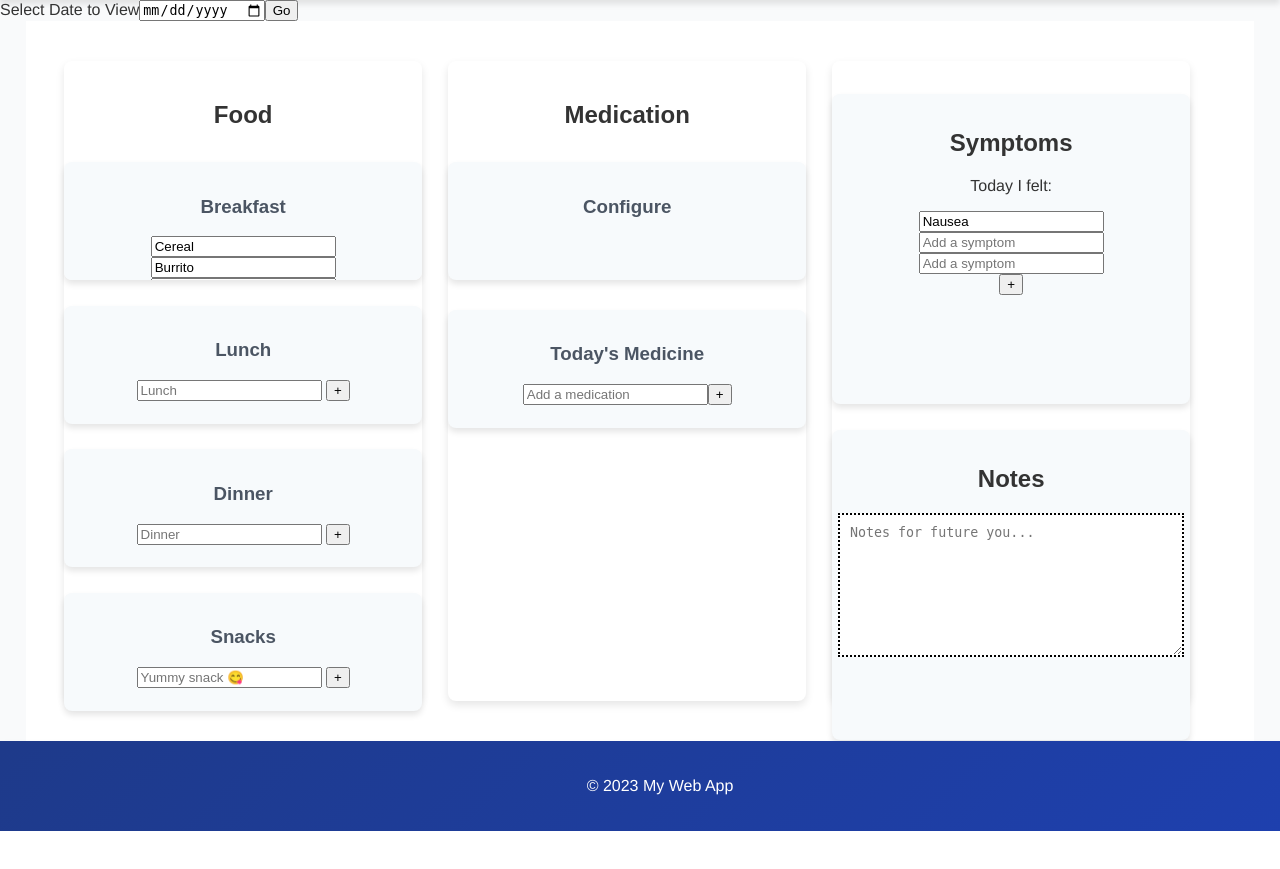
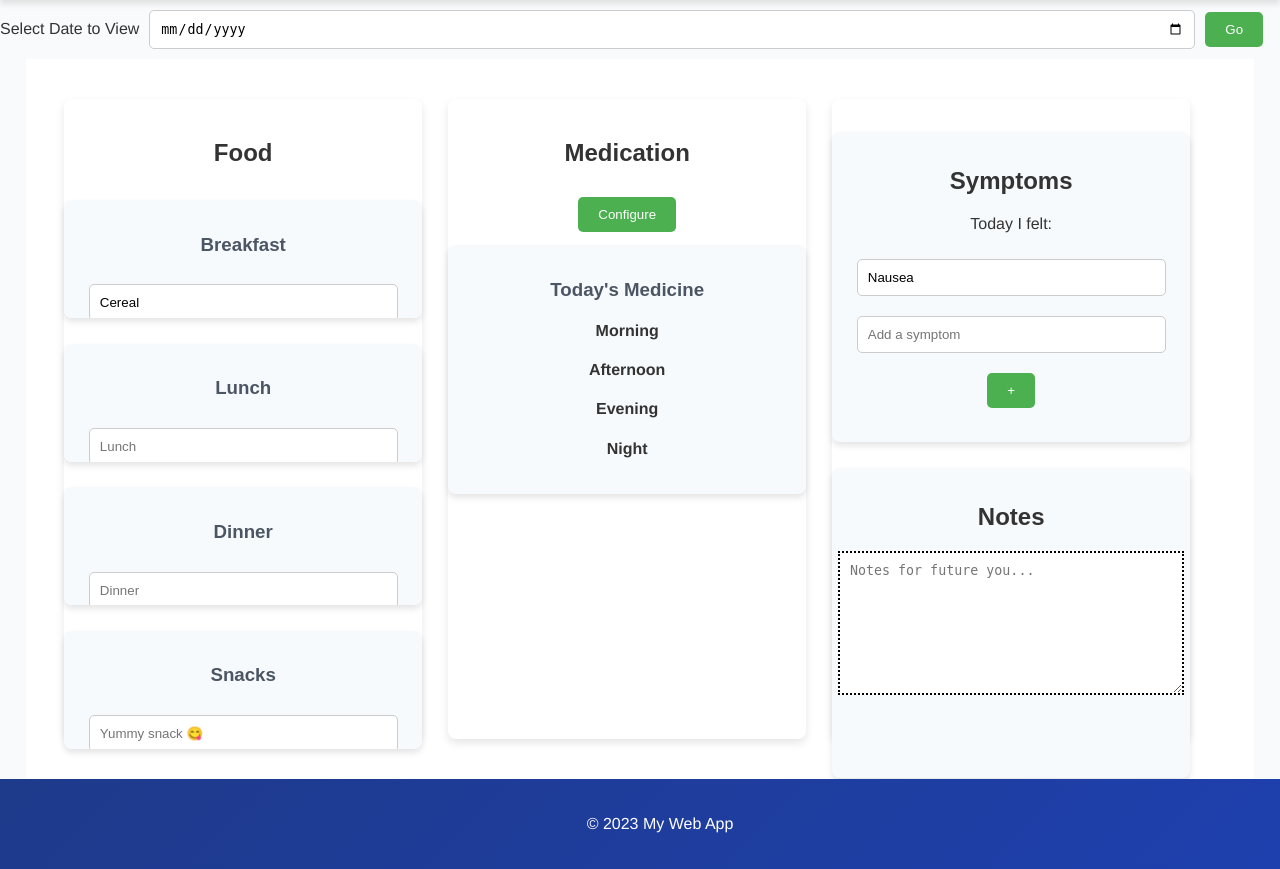
Before and after one commit to YoussefWindy/SChIBDI, a Flask app: page /dashboard in a window 1280 px wide. Shown: the part 77-946 px from the top of the page. Before the commit the page ends 908 px from the top, so only its background shows below. Run offline with Flask 2, Linux system fonts and the light colour scheme.

Commit message:
Dashboard

```diff
--- a/backend/static/js/dashboard.js
+++ b/backend/static/js/dashboard.js
@@ -1,52 +1,78 @@
+document.body.onload = (e) => {
+	if (window.location.href.indexOf("?") !== -1) {
+		const url = window.location.href;
+		const base_index = url.indexOf("=") + 1
+		document.getElementById("date_picker").value = url.slice(base_index, base_index + 4) + "-" + url.slice(base_index + 4, base_index + 6) + "-" + url.slice(base_index + 6);
+	}
+}
+
 const pick_date = document.getElementById("date");
 pick_date.addEventListener("click", function (e) {
-	let date = document.getElementById("date_picker").value;
-	while (date.indexOf("-") !== -1) {
-		date = date.slice(0, date.indexOf("-")) + date.slice(date.indexOf("-") + 1);
+	const url = window.location.href;
+	const date = document.getElementById("date_picker").value;
+	let new_date;
+	if (!date.startsWith("yyy")) {
+		new_date = date.replace("-", "");
+		console.log(url.indexOf("?"))
+		if (url.indexOf("?") !== -1) {
+			window.location.href = url.slice(0, url.indexOf("=") + 1) + new_date;
+		} else {
+			window.location.href = url + "?date=" + new_date;
+		}
 	}
-	window.location.href += "?date=" + date;
 });
 
 const breakfast = document.getElementById("break-add");
 breakfast.addEventListener("click", function (e) {
-
+	const breakfast_inputs = document.getElementById("breakfast-inputs");
+	const new_input = document.createElement("input");
+	new_input.type = "text";
+	new_input.classList.add("breakfast");
+	new_input.name = "breakfast";
+	new_input.placeholder = "Breakfast";
+	breakfast_inputs.appendChild(document.createElement("br"));
+	breakfast_inputs.appendChild(new_input);
 });
 
 const lunch = document.getElementById("lunch-add");
 lunch.addEventListener("click", function (e) {
-	// Insert fetch function to database
+	const lunch_inputs = document.getElementById("lunch-inputs");
+	const new_input = document.createElement("input");
+	new_input.type = "text";
+	new_input.classList.add("lunch");
+	new_input.name = "lunch";
+	new_input.placeholder = "Lunch";
+	lunch_inputs.appendChild(document.createElement("br"));
+	lunch_inputs.appendChild(new_input);
 });
 
 const dinner = document.getElementById("dinner-add");
 dinner.addEventListener("click", function (e) {
-	const symptom_inputs = document.getElementById("dinner-inputs");
-	console.log(symptom_inputs)
+	const dinner_inputs = document.getElementById("dinner-inputs");
 	const new_input = document.createElement("input");
 	new_input.type = "text";
 	new_input.classList.add("dinner");
 	new_input.name = "dinner";
 	new_input.placeholder = "Dinner";
-	symptom_inputs.appendChild(document.createElement("br"));
-	symptom_inputs.appendChild(new_input);
+	dinner_inputs.appendChild(document.createElement("br"));
+	dinner_inputs.appendChild(new_input);
 });
 
 const snack = document.getElementById("snack-add");
 snack.addEventListener("click", function (e) {
-	const symptom_inputs = document.getElementById("snack-inputs");
-	console.log(symptom_inputs)
+	const snack_inputs = document.getElementById("snack-inputs");
 	const new_input = document.createElement("input");
 	new_input.type = "text";
 	new_input.classList.add("snack");
 	new_input.name = "snack";
 	new_input.placeholder = "Yummy snack 😋";
-	symptom_inputs.appendChild(document.createElement("br"));
-	symptom_inputs.appendChild(new_input);
+	snack_inputs.appendChild(document.createElement("br"));
+	snack_inputs.appendChild(new_input);
 });
 
 const symptoms = document.getElementById("sym-add");
 symptoms.addEventListener("click", function (e) {
 	const symptom_inputs = document.getElementById("sym-inputs");
-	console.log(symptom_inputs)
 	const new_input = document.createElement("input");
 	new_input.type = "text";
 	new_input.classList.add("sympts");
@@ -56,3 +82,144 @@ symptoms.addEventListener("click", function (e) {
 	symptom_inputs.appendChild(document.createElement("br"));
 	symptom_inputs.appendChild(new_input);
 });
+
+const closePopup = document.getElementById("closePopup");
+closePopup.addEventListener("click", function () {
+	medPopup.style.display = "none"; // Close pop-up
+});
+
+const saveMeds = document.getElementById("save");
+saveMeds.addEventListener("click", function (e) {
+	const medList = document.getElementById("med-list");
+	const medData = [];
+	for (let med of medList.children) {
+		medData.append
+	}
+	fetch("/save_meds", {
+		method: "POST",
+		body: JSON.stringify({
+
+		})
+	})
+	medPopup.style.display = "none";
+
+});
+
+document.getElementById("configure").addEventListener("click", function (e) {
+    const medPopup = document.getElementById("medPopup");
+	console.log(medPopup)
+    medPopup.style.display = "flex"; // Show pop-up
+	const removes = document.getElementsByClassName("med-remove");
+	for (let remove of removes) {
+		console.log(remove)
+		remove.addEventListener("click", removeMed);
+	}
+});
+
+function removeMed() {
+	const parent = this.parentElement;
+	parent.remove();
+}
+
+// Update your JavaScript code
+const medList = document.querySelector('.med-list');
+const addMedButton = document.getElementById('med-add');
+
+function createMedicationItem(medication, time) {
+	const medItem = document.createElement('div');
+	medItem.className = 'med-item';
+
+	const medItemContent = document.createElement('div');
+	medItemContent.className = 'med-item-content';
+
+	const medName = document.createElement('span');
+	medName.className = 'med-name';
+	medName.textContent = medication;
+
+	const medTime = document.createElement("span");
+	medTime.className = 'med-name';
+	switch (time) {
+		case 0:
+			time = "Morning";
+			break;
+		case 1:
+			time = "Afternoon";
+			break;
+		case 2:
+			time = "Evening";
+			break;
+		case 3:
+			time = "Night";
+			break;
+	}
+	medTime.textContent = time;
+
+	const removeButton = document.createElement('button');
+	removeButton.className = 'med-remove';
+	removeButton.innerHTML = '&minus;';
+
+	removeButton.addEventListener("click", removeMed);
+
+	medItemContent.appendChild(medName);
+	medItemContent.appendChild(medTime);
+	medItem.appendChild(medItemContent);
+	medItem.appendChild(removeButton);
+
+	return medItem;
+}
+
+addMedButton.addEventListener('click', function() {
+	const medInput = document.getElementById('add_med');
+	const medication = medInput.value.trim();
+	let medTime = document.getElementById('time').value;
+	medTime = medTime[0].toUpperCase() + medTime.slice(1);
+	switch (medTime) {
+		case "Morning":
+			medTime = 0;
+			break;
+		case "Afternoon":
+			medTime = 1;
+			break;
+		case "Evening":
+			medTime = 2;
+			break;
+		case "Night":
+			medTime = 3;
+			break;
+		default:
+			console.log("regex test failed")
+			return;
+	}
+	const medList = document.getElementById("med-list");
+
+	if (medication) {
+		const medItem = createMedicationItem(medication, medTime);
+		medList.appendChild(medItem);
+		medInput.value = '';
+
+
+		/*fetch('/add_medication', {
+			method: 'POST',
+			headers: {
+				'Content-Type': 'application/json',
+			},
+			body: JSON.stringify({ medication: medication })
+		})
+		.then(response => response.json())
+		.then(data => {
+			if (data.success) {
+
+			}
+		}).catch(error => console.error('Error adding medication:', error));*/
+	}
+});
+
+// Initialize existing medications
+const existingMeds = document.querySelectorAll('#medications');
+existingMeds.forEach(med => {
+	const medication = med.value;
+	const isChecked = med.checked;
+	const medItem = createMedicationItem(medication, isChecked);
+	medList.appendChild(medItem);
+	med.closest('.med-item')?.remove();
+});
--- a/backend/static/styles/dashboard.css
+++ b/backend/static/styles/dashboard.css
@@ -87,3 +87,167 @@ textarea:focus {
     outline: none; /* Remove default outline */
     background-color: #f9f9f9; /* Slightly darker background on hover/focus */
 }
+
+.popup {
+    display: none; /* Initially hidden */
+    position: fixed;
+    top: 0;
+    left: 0;
+    width: 100vw;
+    height: 100vh;
+    background-color: rgba(0, 0, 0, 0.7);
+    justify-content: center;
+    align-items: center;
+    z-index: 1000;
+}
+
+.popup-content {
+    background-color: white;
+    padding: 20px;
+    border-radius: 8px;
+    width: 400px;
+    text-align: center;
+}
+
+.medication-form {
+    margin-top: 20px;
+}
+
+input {
+    padding: 10px;
+    margin: 10px;
+    width: 80%;
+    border: 1px solid #ccc;
+    border-radius: 5px;
+}
+
+button {
+    padding: 10px 20px;
+    margin-top: 10px;
+    background-color: #4CAF50;
+    color: white;
+    border: none;
+    border-radius: 5px;
+    cursor: pointer;
+}
+
+button:hover {
+    background-color: #45a049;
+}
+
+#closePopup {
+    background-color: #f44336;
+}
+
+#closePopup:hover {
+    background-color: #da190b;
+}
+
+#medList {
+    margin-top: 15px;
+    text-align: left;
+    padding: 10px;
+    border: 1px solid #ccc;
+    border-radius: 5px;
+    height: 150px;
+    overflow-y: auto;
+}
+
+.med-container {
+    display: flex;
+    flex-direction: column;
+    align-items: center;
+    width: 100%;
+    padding: 1rem;
+}
+
+.med-header {
+    width: 100%;
+    text-align: center;
+    margin-bottom: 1rem;
+}
+
+#med-list {
+    width: 90%;
+    max-height: 60vh;
+    overflow-y: auto;
+    padding: 0.5rem;
+}
+
+.med-item {
+    display: flex;
+    align-items: center;
+    justify-content: space-between;
+    background-color: #ffffff;
+    padding: 0.75rem 1rem;
+    margin: 0.5rem 0;
+    border-radius: 8px;
+    box-shadow: 0 2px 4px rgba(0, 0, 0, 0.1);
+    transition: all 0.2s ease;
+}
+
+.med-item:hover {
+    box-shadow: 0 4px 6px rgba(0, 0, 0, 0.15);
+}
+
+.med-item-content {
+    display: flex;
+    align-items: center;
+    flex: 1;
+}
+
+.med-checkbox {
+    margin-right: 1rem;
+}
+
+.med-name {
+    flex: 1;
+    margin: 0 1rem;
+}
+
+.med-remove {
+    background-color: #ff4444;
+    color: white;
+    border: none;
+    border-radius: 4px;
+    width: 28px;
+    height: 28px;
+    font-size: 1.2rem;
+    cursor: pointer;
+    display: flex;
+    align-items: center;
+    justify-content: center;
+    transition: background-color 0.2s ease;
+}
+
+.med-remove:hover {
+    background-color: #cc0000;
+}
+
+.med-input-group {
+    display: flex;
+    align-items: center;
+    width: 90%;
+    margin-top: 1rem;
+    gap: 0.5rem;
+}
+
+.med-input-group input {
+    flex: 1;
+    padding: 0.75rem;
+    border: 1px solid #ddd;
+    border-radius: 8px;
+    font-size: 1rem;
+}
+
+.med-input-group button {
+    padding: 0.75rem 1rem;
+    border-radius: 8px;
+    font-size: 1rem;
+}
+
+input[type="checkbox"] {
+	width: 30px;
+	padding: 0px;
+	margin: 0;
+}
--- a/backend/templates/dashboard.html
+++ b/backend/templates/dashboard.html
@@ -20,55 +20,91 @@
 				<h2>Food</h2>
 				<div class="sub-item" id="breakfst">
 					<h3>Breakfast</h3>
+					<div id="breakfast-inputs">
 						{% for breakky in breakkies %}
-						<input type="text" name="breakfast" value={{breakky}} placeholder="Breakfast" class="breakfast">
+							<input type="text" name="breakfast" value="{{breakky}}" placeholder="Breakfast" class="breakfast">
 						{% endfor %}
 						<input type="text" name="breakfast" placeholder="Breakfast" id="breakfast" class="breakfast">
+					</div>
 					<button id="break-add">+</button>
 				</div>
 				<div class="sub-item" id="lunch">
 					<h3>Lunch</h3>
+					<div id="lunch-inputs">
 						{% for lunchy in lunchies %}
-						<input type="text" name="lunch" value={{lunchy}} placeholder="Lunch" class="lunch">
+							<input type="text" name="lunch" value="{{lunchy}}" placeholder="Lunch" class="lunch">
 						{% endfor %}
 						<input type="text" name="lunch" placeholder="Lunch" class="lunch">
+					</div>
 					<button id="lunch-add">+</button>
 				</div>
 				<div class="sub-item" id="dinner">
 					<h3>Dinner</h3>
+					<div id="dinner-inputs">
 						{% for dinny in dinnies %}
-						<input type="text" name="dinner" value={{dinny}} placeholder="Dinner" class="dinner">
+							<input type="text" name="dinner" value="{{dinny}}" placeholder="Dinner" class="dinner">
 						{% endfor %}
 						<input type="text" name="dinner" placeholder="Dinner" class="dinner">
+					</div>
 					<button id="dinner-add">+</button>
 				</div>
 				<div class="sub-item" id="snacks">
 					<h3>Snacks</h3>
+					<div id="snack-inputs">
 						{% for snacky in snackies %}
-						{% if loop.index > 3 %}
-							<input type="text" name="snack" value={{snacky}} placeholder="snack" class="snack">
-						{% endif %}
+							<input type="text" name="snack" value="{{snacky}}" placeholder="Yummy snack 😋" class="snack">
 						{% endfor %}
 						<input type="text" name="snack" placeholder="Yummy snack 😋" class="snack">
+					</div>
 					<button id="snack-add">+</button>
 				</div>
 			</div>
 			<div class="col" id="meds">
 				<h2>Medication</h2>
 				<div class="med-inputs">
-					<div class="sub-item" id="configure">
-						<h3>Configure</h3>
-					</div>
+					<button id="configure">Configure</button>
 					<div class="sub-item" id="meds">
 						<h3>Today's Medicine</h3>
+						<h4>Morning</h4>
 						{% for med in meds %}
+							{% if med[2] == "Morning" %}
 								{% if med[1] %}
-								<input type="checkbox" name="meds" value={{med}} checked id="medications">
+									<input type="checkbox" name="meds" id="{{med[0]}}" class="meds" value="{{med[0]}}" checked id="medications"><label for="{{med}}">{{med[0]}}</label>
 								{% else %}
-								<input type="checkbox" name="meds" value={{med}} id="medications">
+									<input type="checkbox" name="meds" id="{{med[0]}}" class="meds" value="{{med}}" id="medications"><label for="{{med}}">{{med[0]}}</label>
+								{% endif %}
 							{% endif %}
 						{% endfor %}
-						<input type="text" name="meds" placeholder="Add a medication" id="add_med"><button id="med-add">+</button>
+						<h4>Afternoon</h4>
+						{% for med in meds %}
+							{% if med[2] == "Afternoon" %}
+								{% if med[1] %}
+									<input type="checkbox" name="meds" id="{{med[0]}}" class="meds" value="{{med[0]}}" checked id="medications"><label for="{{med}}">{{med[0]}}</label>
+								{% else %}
+									<input type="checkbox" name="meds" id="{{med[0]}}" class="meds" value="{{med}}" id="medications"><label for="{{med}}">{{med[0]}}</label>
+								{% endif %}
+							{% endif %}
+						{% endfor %}
+						<h4>Evening</h4>
+						{% for med in meds %}
+							{% if med[2] == "Evening" %}
+								{% if med[1] %}
+									<input type="checkbox" name="meds" id="{{med[0]}}" class="meds" value="{{med[0]}}" checked id="medications"><label for="{{med}}">{{med[0]}}</label>
+								{% else %}
+									<input type="checkbox" name="meds" id="{{med[0]}}" class="meds" value="{{med}}" id="medications"><label for="{{med}}">{{med[0]}}</label>
+								{% endif %}
+							{% endif %}
+						{% endfor %}
+						<h4>Night</h4>
+						{% for med in meds %}
+							{% if med[2] == "Night" %}
+								{% if med[1] %}
+									<input type="checkbox" name="meds" id="{{med[0]}}" class="meds" value="{{med[0]}}" checked id="medications"><label for="{{med}}">{{med[0]}}</label>
+								{% else %}
+									<input type="checkbox" name="meds" id="{{med[0]}}" class="meds" value="{{med}}" id="medications"><label for="{{med}}">{{med[0]}}</label>
+								{% endif %}
+							{% endif %}
+						{% endfor %}
 					</div>
 				</div>
 			</div>
@@ -78,16 +114,17 @@
 						<p>Today I felt:</p>
 						<div id="sym-inputs">
 							{% for sym in syms %}
-								<input type="text" list="symps" value={{sym}} id="sympts" name="syms" placeholder="Add a symptom">
+								<input type="text" list="symps" value="{{sym}}" class="sympts" name="syms" placeholder="Add a symptom">
 							{% endfor %}
-							<input type="text" list="symps" class="sympts" name="syms" placeholder="Add a symptom">
 							<input type="text" list="symps" class="sympts" name="syms" placeholder="Add a symptom">
 							<datalist id="symps">
 								<option value="Nausea"></option>
 								<option value="Diarrhea"></option>
 								<option value="Mint"></option>
 								{% for sym in syms %}
-									<option value={{sym}}></option>
+									{% if sym != "Nausea" and sym != "Diarrhea" %}
+										<option value="{{sym}}"></option>
+									{% endif %}
 								{% endfor %}
 							</datalist>
 						</div>
@@ -99,6 +136,44 @@
 				</div>
 			</div>
 		</div>
+		<div class="popup" id="medPopup">
+			<div class="popup-content">
+				<h2>Welcome! Please enter the medications you're currently taking:</h2>
+				<div id="med-list">
+					{% for med in meds %}
+						<div class="med-item">
+							<div class="med-item-content">
+								<span class="med-name">{{med[0]}}</span>
+								{% if med[3] == 0 %}
+									<span class="med-name">Morning</span>
+								{% elif med[3] == 1 %}
+									<span class="med-name">Afternoon</span>
+								{% elif med[3] == 2 %}
+									<span class="med-name">Evening</span>
+								{% else %}
+									<span class="med-name">Night</span>
+								{% endif %}
+							</div>
+							<button class="med-remove">−</button>
+						</div>
+					{% endfor %}
+				</div>
+				<div class="med-input-group">
+					<input type="text" name="meds" placeholder="Add a medication" id="add_med">
+					<input list="times" id="time" name="time">
+					<datalist id="times">
+						<option value="Morning"></option>
+						<option value="Afternoon"></option>
+						<option value="Evening"></option>
+						<option value="Night"></option>
+					</datalist>
+					<button id="med-add">+</button>
+				</div>
+				<button id="closePopup">Close</button><button id="save">Save</button>
+			</div>
+		</div>
+			</div>
+		</div>
 	</main>
 	<footer>
 		<p>&copy; 2023 My Web App</p>
```
Lines whose indentation alone changed are shown as unchanged.
